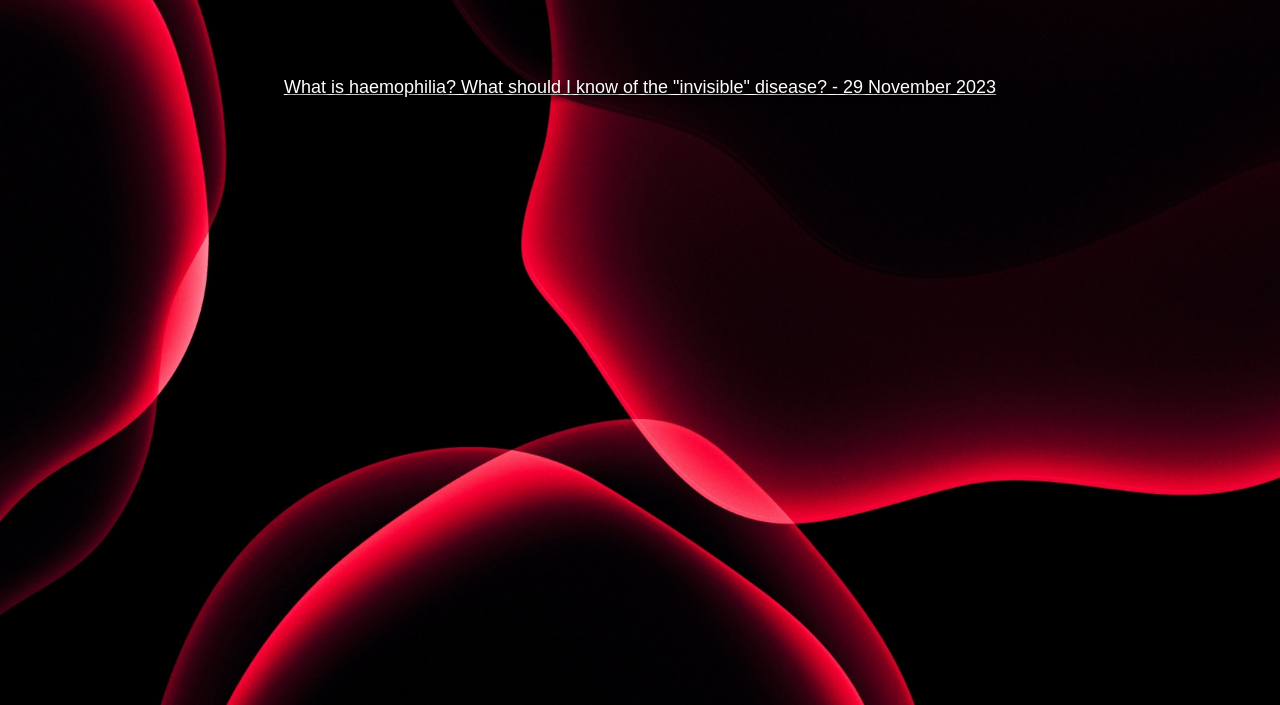
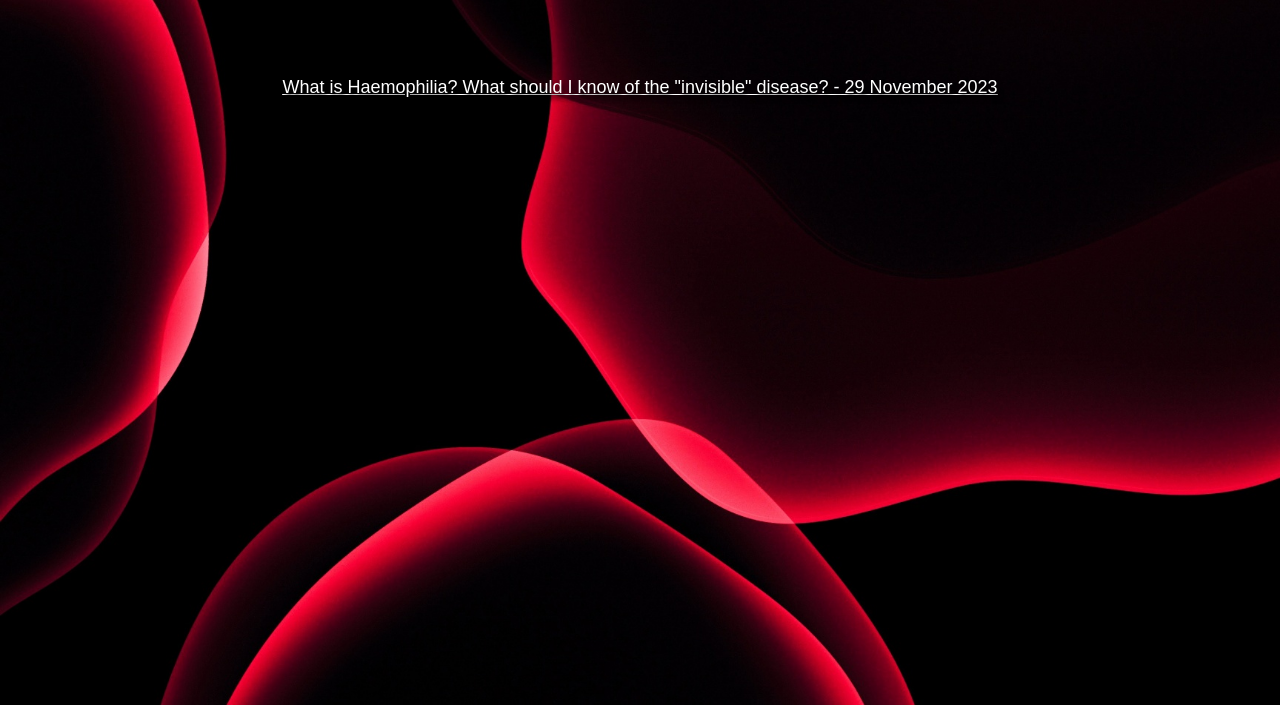
Before and after one commit to Prakul-Pirabu/Prakul-Pirabu.github.io, a plain HTML site: page index.html in a window 1280 px wide. Shown: the part 95-800 px from the top of the page. Drawn offline with Linux system fonts and the light colour scheme.

Commit message:
Update index.html

```diff
--- a/index.html
+++ b/index.html
@@ -22,7 +22,7 @@
     <br>
 
     <div class="articles">
-        <a href="whatishaemophilia.html" id="herelink">What is haemophilia? What should I know of the "invisible" disease? - 29 November 2023</a>
+        <a href="whatishaemophilia.html" id="herelink">What is Haemophilia? What should I know of the "invisible" disease? - 29 November 2023</a>
     </div>
 
 
```
